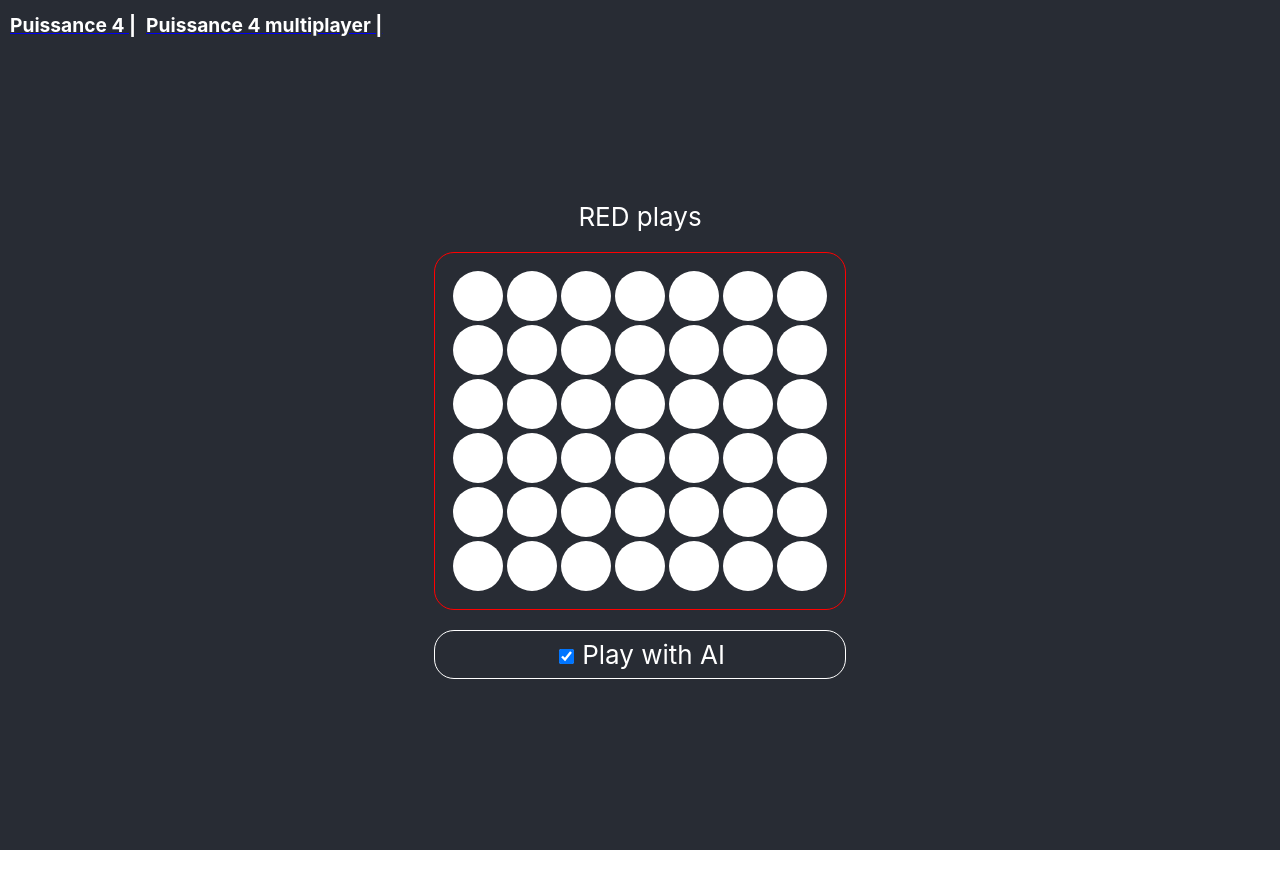
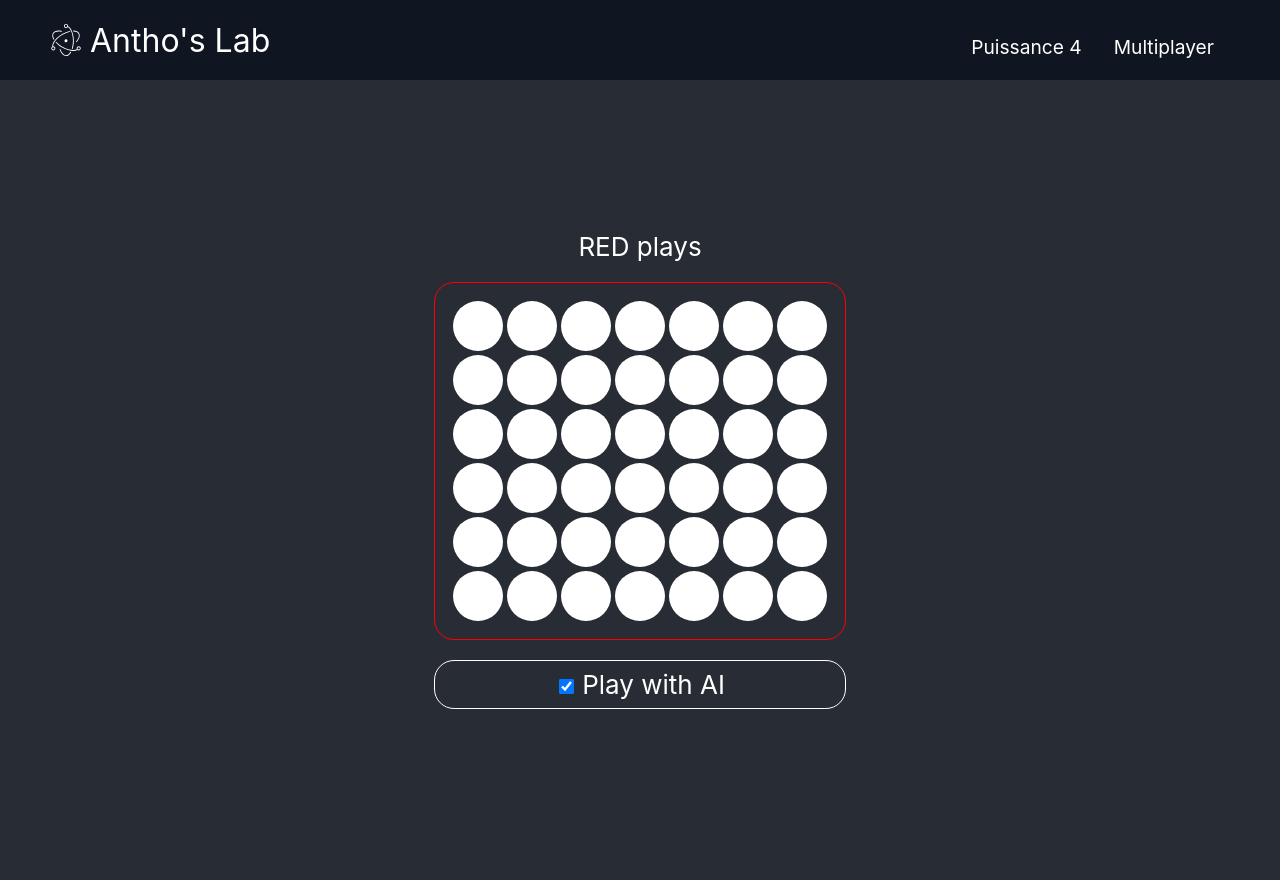
Before and after one commit to AnthonyDiTom/AIWars, a React (Create React App) app: page / in a window 1280 px wide. Before the commit the page ends 850 px from the top, so only its background shows below. Built offline with nearby package versions, Linux system fonts and the light colour scheme.

Commit message:
new navigaion

```diff
--- a/package.json
+++ b/package.json
@@ -13,6 +13,7 @@
     "lodash": "^4.17.21",
     "react": "^17.0.2",
     "react-dom": "^17.0.2",
+    "react-icons": "^4.2.0",
     "react-router-dom": "^5.2.0",
     "react-scripts": "4.0.3",
     "styled-components": "^5.3.0",
--- a/src/App.tsx
+++ b/src/App.tsx
@@ -1,7 +1,7 @@
 import React from 'react';
 import { BrowserRouter as Router } from 'react-router-dom';
 import './App.css';
-import Navigation from './components/Navigation';
+import Navigation from './components/navigation/Navigation';
 import Routes from './Routes';
 
 function App() {
--- a/src/Components/Navigation.tsx
+++ /dev/null
@@ -1,22 +0,0 @@
-import React from 'react';
-import { Link } from 'react-router-dom';
-import '../App.css';
-import { RoutePath } from '../Routes';
-import NavButton from './styles/NavButton';
-
-function Navigation() {
-  const liStyle = { marginLeft: '10px', listStyle: 'none' };
-
-  return (
-    <div style={{ display: 'flex', backgroundColor: '#282c34' }}>
-      <Link to={RoutePath.root}>
-        <NavButton style={liStyle}>Puissance 4 |</NavButton>
-      </Link>
-      <Link to={RoutePath.p4Multiplayer}>
-        <NavButton style={liStyle}>Puissance 4 multiplayer |</NavButton>
-      </Link>
-    </div>
-  );
-}
-
-export default Navigation;
--- /dev/null
+++ b/src/Components/navigation/Navigation.elements.tsx
@@ -0,0 +1,137 @@
+import styled from 'styled-components';
+import { SiElectron } from 'react-icons/si';
+import { Link } from 'react-router-dom';
+import { Container } from '../styles/globalStyles';
+import { device } from '../styles/deviceSizes';
+
+export const Nav = styled.nav`
+  background: #101522;
+  height: 80px;
+  display: flex;
+  justify-content: center;
+  align-items: center;
+  font-size: 1.2rem;
+  position: sticky;
+  top: 0;
+  z-index: 999;
+`;
+
+export const NavbarContainer = styled(Container)`
+  display: flex;
+  justify-content: space-between;
+  height: 80px;
+
+  ${Container}
+`;
+
+export const NavLogo = styled(Link)`
+  color: #fff;
+  justify-self: flex-start;
+  cursor: pointer;
+  text-decoration: none;
+  font-size: 2rem;
+  display: flex;
+  align-items: center;
+`;
+
+export const NavIcon = styled(SiElectron)`
+  margin-right: 0.5rem;
+`;
+
+export const MobileIcon = styled.div`
+  display: none;
+
+  @media ${device.tablet} {
+    display: block;
+    position: absolute;
+    top: 0;
+    right: 0;
+    transform: translate(-100%, 60%);
+    font-size: 1.8rem;
+    cursor: pointer;
+  }
+`;
+
+interface NavMenuProps {
+  click: boolean;
+}
+
+export const NavMenu = styled.ul<NavMenuProps>`
+  display: flex;
+  align-items: center;
+  list-style: none;
+  text-align: center;
+
+  @media ${device.tablet} {
+    display: flex;
+    flex-direction: column;
+    width: 100%;
+    height: 90vh;
+    position: absolute;
+    top: 80px;
+    left: ${({ click }) => (click ? 0 : '-100%')};
+    opacity: 1;
+    transition: all 0.5s ease;
+    background: #101522;
+  }
+`;
+
+export const NavItem = styled.li`
+  height: 80px;
+  border-bottom: 2px solid transparent;
+
+  &:hover {
+    border-bottom: 2px solid #4b59f7;
+  }
+
+  @media ${device.tablet} {
+    width: 100%;
+
+    &:hover {
+      border: none;
+    }
+  }
+`;
+
+export const NavItemBtn = styled.li`
+  @media ${device.tablet} {
+    display: flex;
+    justify-content: center;
+    align-items: center;
+    width: 100%;
+    height: 120px;
+  }
+`;
+
+export const NavLinks = styled(Link)`
+  color: #fff;
+  display: flex;
+  align-items: center;
+  text-decoration: none;
+  padding: 0.5rem 1rem;
+  height: 100%;
+
+  @media ${device.tablet} {
+    text-align: center;
+    padding: 2rem;
+    width: 100%;
+    display: table;
+
+    &:hover {
+      color: #4b59f7;
+      transition: all 0.3s ease;
+    }
+  }
+`;
+
+export const NavBtnLink = styled(Link)`
+  display: flex;
+  justify-content: center;
+  align-items: center;
+  text-decoration: none;
+  padding: 8px 16px;
+  height: 100%;
+  width: 100%;
+  border: none;
+  outline: none;
+`;
--- /dev/null
+++ b/src/Components/navigation/Navigation.tsx
@@ -0,0 +1,55 @@
+import React, { useState } from 'react';
+import { IconContext } from 'react-icons';
+import { FaBars, FaTimes } from 'react-icons/fa';
+import '../../App.css';
+import { RoutePath } from '../../Routes';
+
+// eslint-disable-next-line object-curly-newline
+import {
+  MobileIcon,
+  Nav,
+  NavbarContainer,
+  NavIcon,
+  NavItem,
+  NavLinks,
+  NavLogo,
+  NavMenu,
+  NavItemBtn,
+} from './Navigation.elements';
+
+function Navigation() {
+  const [click, setClick] = useState(false);
+  const name = "Antho's Lab";
+  const handleClick = () => setClick(!click);
+  const closeMobileMenu = () => setClick(false);
+
+  return (
+    <>
+      <IconContext.Provider value={{ color: '#fff' }}>
+        <Nav>
+          <NavbarContainer>
+            <NavLogo to="/" onClick={closeMobileMenu}>
+              <NavIcon />
+              {name}
+            </NavLogo>
+            <MobileIcon onClick={handleClick}>{click ? <FaTimes /> : <FaBars />}</MobileIcon>
+            <NavMenu onClick={handleClick} click={click}>
+              <NavItem>
+                <NavLinks to={RoutePath.root}>
+                  <NavItemBtn>Puissance 4</NavItemBtn>
+                </NavLinks>
+              </NavItem>
+              <NavItem>
+                <NavLinks to={RoutePath.p4Multiplayer}>
+                  <NavItemBtn>Multiplayer</NavItemBtn>
+                </NavLinks>
+              </NavItem>
+            </NavMenu>
+          </NavbarContainer>
+        </Nav>
+      </IconContext.Provider>
+    </>
+  );
+}
+
+export default Navigation;
--- a/src/Components/styles/NavButton.tsx
+++ /dev/null
@@ -1,10 +0,0 @@
-import styled from 'styled-components';
-
-const NavButton = styled.h1`
-  color: white;
-  font-size: 1.2em;
-  text-decoration: none;
-  tex
-`;
-
-export default NavButton;
--- /dev/null
+++ b/src/Components/styles/globalStyles.ts
@@ -0,0 +1,28 @@
+import styled, { createGlobalStyle } from 'styled-components';
+import { device } from './deviceSizes';
+
+const GlobalStyle = createGlobalStyle`
+  * {
+  box-sizing: border-box;
+  margin: 0;
+  padding: 0;
+  font-family: 'Source Sans Pro', sans-serif;
+ }
+`;
+
+export const Container = styled.div`
+  z-index: 1;
+  width: 100%;
+  max-width: 1300px;
+  margin-right: auto;
+  margin-left: auto;
+  padding-right: 50px;
+  padding-left: 50px;
+
+  @media ${device.tablet} {
+    padding-right: 30px;
+    padding-left: 30px;
+  }
+`;
+
+export default GlobalStyle;
```
Also changed, not shown: src/Components/styles/Page.tsx (deleted, +0 -7 lines), src/index.css (+3 -5 lines), 1 other file (tests, documents, lock files or other folders).
